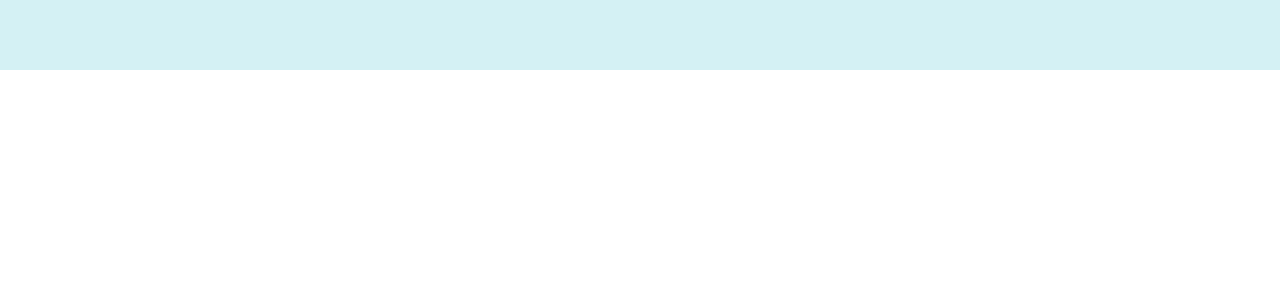
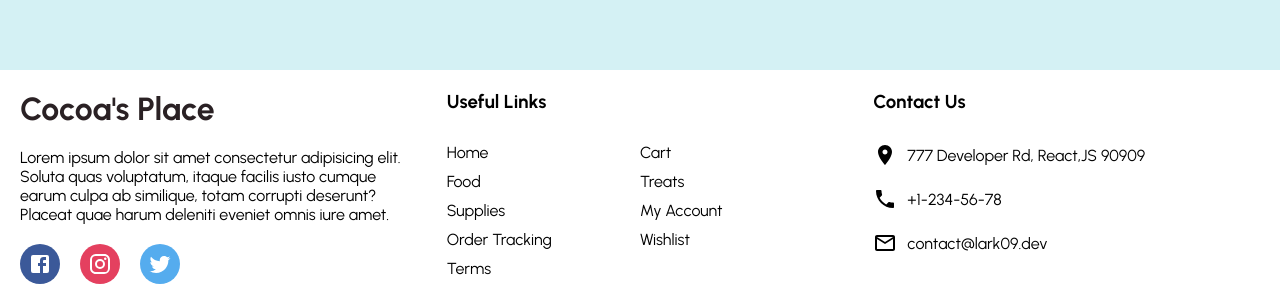
Before and after one commit to fullstackmedusa/E-Commerce-React-App, a React (Create React App) app: page / in a window 1280 px wide. Shown: the part 2666-2971 px from the top of the page. Before the commit the page ends 2736 px from the top, so only its background shows below. Built offline with nearby package versions, Linux system fonts and the light colour scheme.

Commit message:
footer completed

```diff
--- a/src/components/Footer.jsx
+++ b/src/components/Footer.jsx
@@ -1,25 +1,126 @@
-import styled from "styled-components"
+import {
+  Facebook,
+  Instagram,
+  MailOutline,
+  Phone,
+  Room,
+  Twitter,
+} from "@material-ui/icons";
+import styled from "styled-components";
+
 
 const Container = styled.div`
     display: flex;
 `;
+
 const Left = styled.div`
     flex: 1;
+    display: flex;
+    flex-direction: column;
+    padding: 20px;
 `;
+
+const Logo = styled.h1`
+    font-weight: bold;
+    color: #2a2124;
+`;
+
+const Desc = styled.p`
+  margin: 20px 0px;
+`;
+
+const SocialContainer = styled.div`
+  display: flex;
+`;
+
+const SocialIcon = styled.div`
+  width: 40px;
+  height:40px;
+  border-radius: 50%;
+  color: white;
+  background-color: #${props=>props.color};
+  display: flex;
+  align-items: center;
+  justify-content: center;
+  margin-right: 20px;
+`;
+
+const Title = styled.h3`
+  margin-bottom: 30px;
+`;
+
+const List = styled.ul`
+  margin: 0;
+  padding: 0;
+  list-style: none;
+  display: flex;
+  flex-wrap: wrap;
+`;
+
+const ListItem = styled.li`
+  width: 50%;
+  margin-bottom: 10px;
+`;
+
 const Center = styled.div`
     flex: 1;
-`;
+    padding: 20px;
+`
+
 const Right = styled.div`
     flex: 1;
+    padding: 20px;
 `;
+
+const ContactItem = styled.div`
+  margin-bottom: 20px;
+  display: flex;
+  align-items: center;
+`;
+
 
 
 const Footer = () => {
   return (
     <Container>
         <Left>
+          <Logo>Cocoa's Place</Logo>
+          <Desc>Lorem ipsum dolor sit amet consectetur adipisicing elit.
+             Soluta quas voluptatum, itaque facilis iusto cumque earum culpa ab similique,
+              totam corrupti deserunt? Placeat quae harum deleniti eveniet omnis iure amet.</Desc>
+          <SocialContainer>
+          <SocialIcon color="3B5999">
+            <Facebook />
+          </SocialIcon>
+          <SocialIcon color="E4405F">
+            <Instagram />
+          </SocialIcon>
+          <SocialIcon color="55ACEE">
+            <Twitter />
+          </SocialIcon>
+          </SocialContainer>
+        </Left>
+        <Center>
+            <Title>Useful Links</Title>
+            <List>
+              <ListItem>Home</ListItem>
+              <ListItem>Cart</ListItem>
+              <ListItem>Food</ListItem>
+              <ListItem>Treats</ListItem>
+              <ListItem>Supplies</ListItem>
+              <ListItem>My Account</ListItem>
+              <ListItem>Order Tracking</ListItem>
+              <ListItem>Wishlist</ListItem>
+              <ListItem>Terms</ListItem>
+            </List>
 
-        </Left>
+        </Center>
+        <Right>
+          <Title>Contact Us</Title>
+          <ContactItem><Room style={{marginRight:"10px"}}/> 777 Developer Rd, React,JS 90909</ContactItem>
+          <ContactItem><Phone style={{marginRight:"10px"}}/>+1-234-56-78</ContactItem>
+          <ContactItem><MailOutline style={{marginRight:"10px"}}/>contact@lark09.dev</ContactItem>
+        </Right>
     </Container>
   )
 }
--- a/src/pages/Home.jsx
+++ b/src/pages/Home.jsx
@@ -5,6 +5,7 @@ import Slider from '../components/Slider'
 import Categories from '../components/Categories'
 import Products from '../components/Products'
 import EmailingList from '../components/EmailingList'
+import Footer from '../components/Footer'
 
 const Home = () => {
   return (
@@ -15,6 +16,7 @@ const Home = () => {
       <Categories/>
       <Products/>
       <EmailingList/>
+      <Footer/>
     </div>
   )
 }
```
